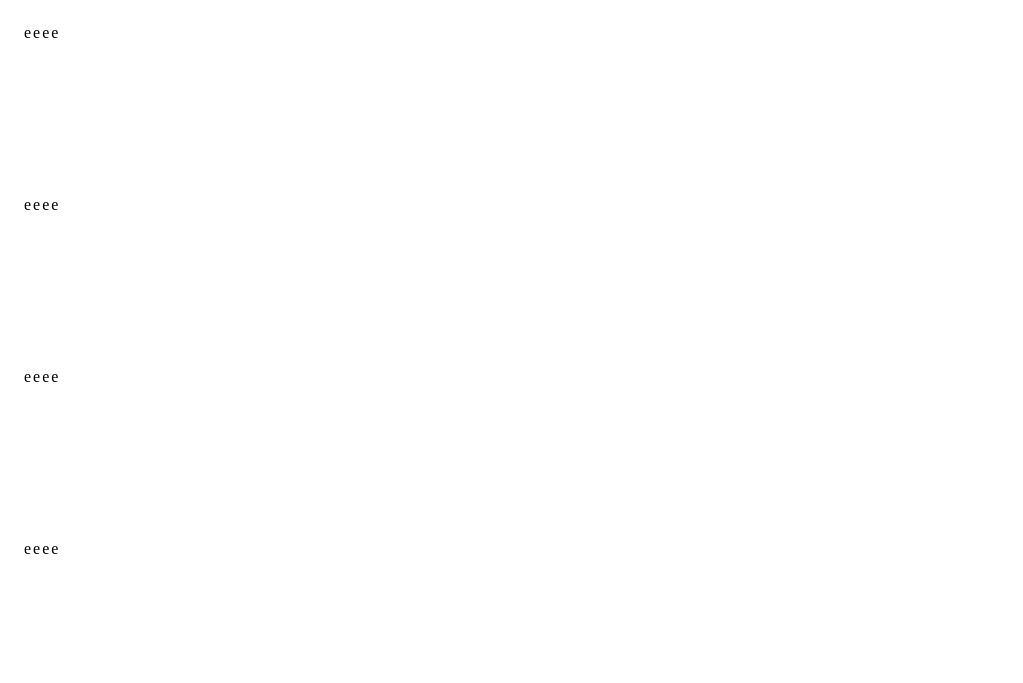
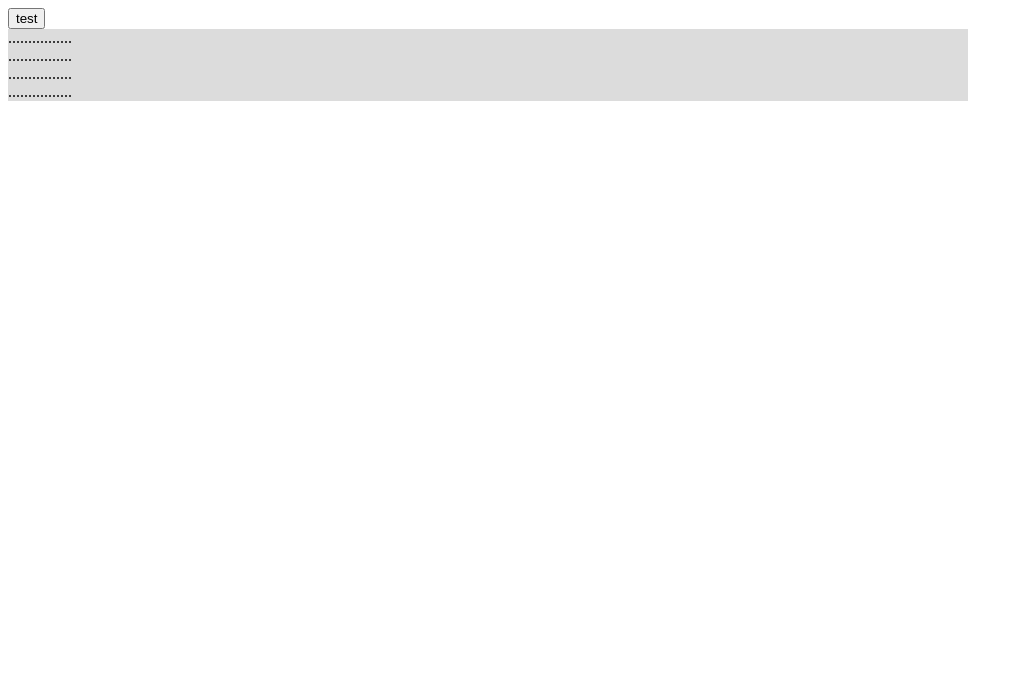
Before and after one commit to ClutchMils/etch-a-sketch, a plain HTML site: page index.html in a window 1280 px wide. Shown: the whole page, without its empty margins (0-1023 px from the left). Drawn offline with Linux system fonts and the light colour scheme.

Commit message:
feat: still working on button

```diff
--- a/etch-a-sketch.js
+++ b/etch-a-sketch.js
@@ -20,28 +20,59 @@ const insideDiv14 = document.createElement("div");
 const insideDiv15 = document.createElement("div");
 const insideDiv16 = document.createElement("div");
 
-console.log(insideDivOne.textContent = "e")
-console.log(insideDivTwo.textContent = "e")
-console.log(insideDivThree.textContent = "e")
-console.log(insideDivFour.textContent = "e")
-console.log(insideDivFive.textContent = "e")
-console.log(insideDivSix.textContent = "e")
-console.log(insideDivSeven.textContent = "e")
-console.log(insideDivEight.textContent = "e")
-console.log(insideDivNine.textContent = "e")
-console.log(insideDivTen.textContent = "e")
-console.log(insideDiv11.textContent = "e")
-console.log(insideDiv12.textContent = "e")
-console.log(insideDiv13.textContent = "e")
-console.log(insideDiv14.textContent = "e")
-console.log(insideDiv15.textContent = "e")
-console.log(insideDiv16.textContent = "e")
+const button = document.createElement("button");
+button.textContent = "test";
+
+button.addEventListener("click", ()=> {
+    let squares = 1;
+    squares = prompt("Enter the amount of grid squares","100 max squares" )
+    // console.log(squares);
+
+    // let gridRow = squares;
+    // let rowHolder = squares;
+
+
+    let totalSquares = squares * squares;
+    // let rowHolderCount = 1;
+    // let rowPushCount = 1;
+
+    for (let rowHolderCount = 0; rowHolderCount < squares; rowHolderCount++){
+        const rowHolder = [];
+        rowHolder[rowHolderCount] = document.createElement("div");
+    }
+
+    for (let rowCount = 0; rowCount < totalSquares; rowCount++){
+        const gridRow = [];
+        gridRow[rowCount] = document.createElement("div");
+    }
+
+
+});
+
+insideDivOne.textContent = "....";
+insideDivTwo.textContent = "....";
+insideDivThree.textContent = "....";
+insideDivFour.textContent = "....";
+insideDivFive.textContent = "....";
+insideDivSix.textContent = "....";
+insideDivSeven.textContent = "....";
+insideDivEight.textContent = "....";
+insideDivNine.textContent = "....";
+insideDivTen.textContent = "....";
+insideDiv11.textContent = "....";
+insideDiv12.textContent = "....";
+insideDiv13.textContent = "....";
+insideDiv14.textContent = "....";
+insideDiv15.textContent = "....";
+insideDiv16.textContent = "....";
 
 
 outsideDivOne.classList.add("main-div");
 outsideDivTwo.classList.add("main-div");
 outsideDivThree.classList.add("main-div");
 outsideDivFour.classList.add("main-div");
+
+
 
 outsideDivOne.appendChild(insideDivOne);
 outsideDivOne.appendChild(insideDivTwo);
@@ -61,27 +92,29 @@ outsideDivFour.appendChild(insideDiv15);
 outsideDivFour.appendChild(insideDiv16);
 
 const container = document.querySelector("#container");
+container.appendChild(button);
 container.appendChild(outsideDivOne);
 container.appendChild(outsideDivTwo);
 container.appendChild(outsideDivThree);
 container.appendChild(outsideDivFour);
 
-// const mainDiv = document.querySelector(".main-div")
+
 const divs = document.querySelectorAll("div");
 
+// etch-a-sketch function
 divs.forEach((div) => {
     div.addEventListener("mouseenter", () => {
-        // console.log("enter");
-        // console.log(div.childElementCount);
-        // div.classList.add('hovered');
-     for (const child of div.children){
-        // console.log(child.tagName);
+
+     for (const child of div.children)
+        {
            child.classList.add('hovered');
-     }
+        }
+
+    div.classList.remove('hovered');
     });
 
     div.addEventListener("mouseleave", () => {
-        console.log("leave");
+        // console.log("leave");
         div.classList.remove('hovered');
     });
 
--- a/stylesheet.css
+++ b/stylesheet.css
@@ -1,12 +1,13 @@
+#container {
+    height: auto;
+    width: 960px;
+}
 .main-div {
-    height: 140px;
-    padding: 16px;
+    width: auto;
     display: flex;
-    gap: 2px;
-    /* background: plum; */
-    /* border: 1px solid indigo; */
+    background: gainsboro;
 }
 
 .hovered {
-    background-color: blue;
+    background-color: white;
 }
```
